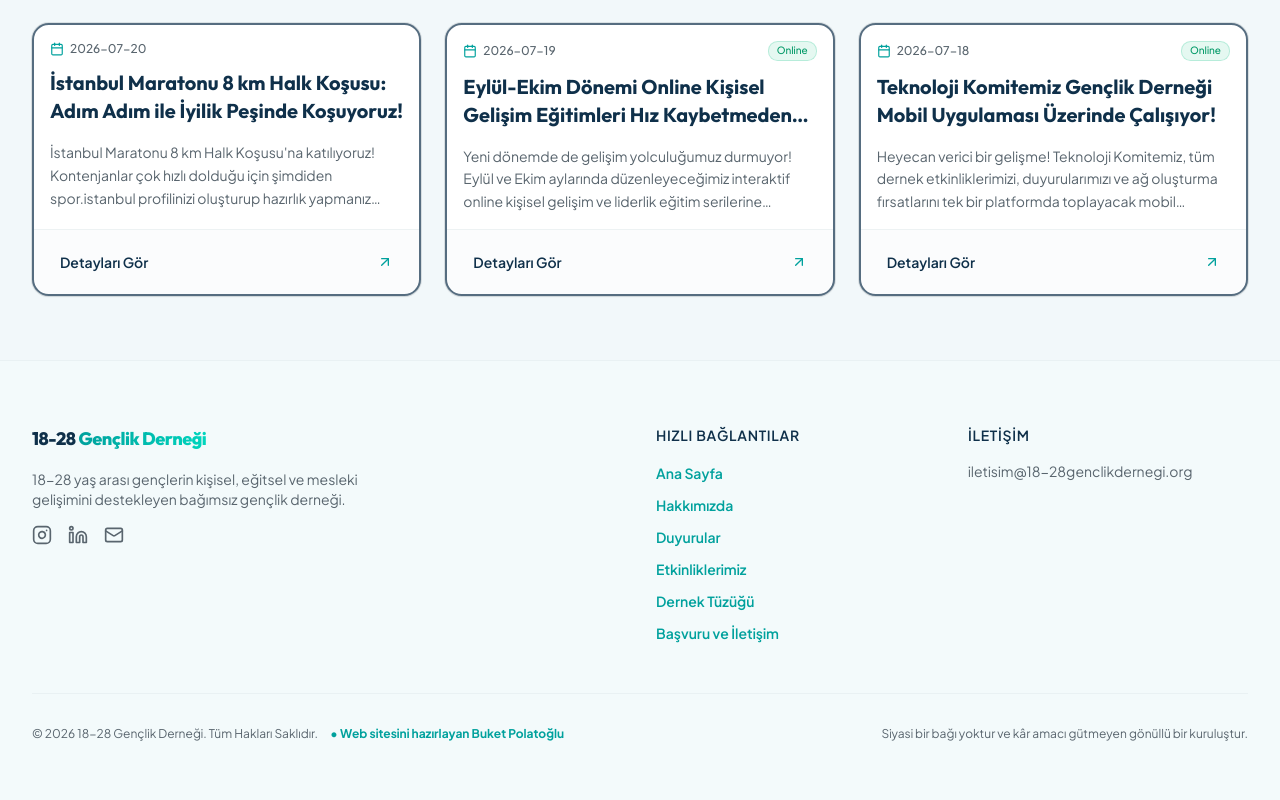
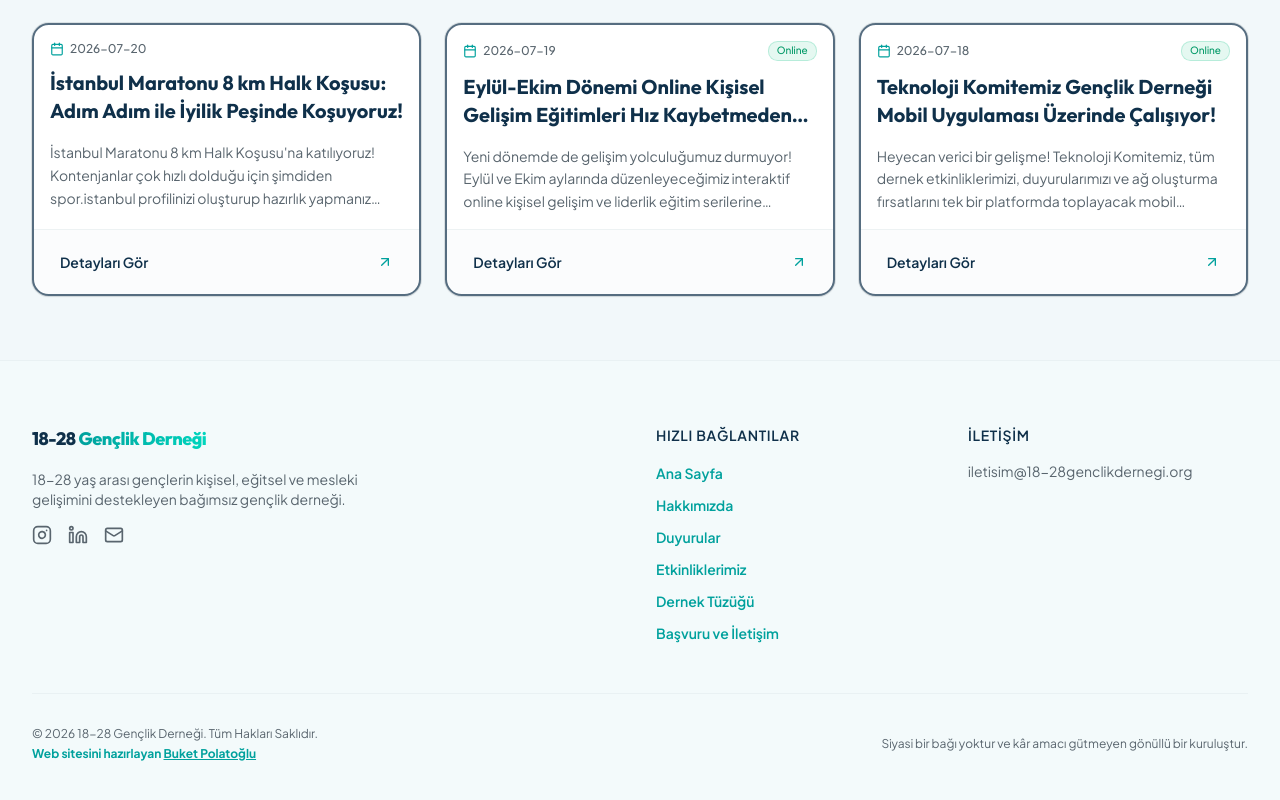
Before and after one commit to buketpolatoglu1-create/dernekweb, a Next.js app: page / in a window 1280 px wide. Shown: the part 2826-3626 px from the top of the page. Built offline with nearby package versions, Linux system fonts and the light colour scheme.

Commit message:
Positioned Buket Polatoglu credit under copyright line and added LinkedIn profile link

```diff
--- a/components/layout/Footer.tsx
+++ b/components/layout/Footer.tsx
@@ -109,14 +109,22 @@ export function Footer() {
           </div>
         </div>
 
-        <div className="mt-12 border-t border-border/40 pt-8 flex flex-col md:flex-row justify-between items-center space-y-4 md:space-y-0">
-          <p className="text-xs text-muted-foreground text-center md:text-left">
-            &copy; {currentYear} {siteConfig.name}. {t("footer.rights")}
-            <span className="inline-block md:inline ml-0 md:ml-3 pt-1 md:pt-0 text-accent font-bold">
-              • {language === "en" ? "Website prepared by Buket Polatoğlu" : "Web sitesini hazırlayan Buket Polatoğlu"}
-            </span>
-          </p>
-          <p className="text-xs text-muted-foreground text-center md:text-right">
+        <div className="mt-12 border-t border-border/40 pt-8 flex flex-col md:flex-row justify-between items-center gap-4 text-xs text-muted-foreground">
+          <div className="space-y-1 text-center md:text-left">
+            <p>&copy; {currentYear} {siteConfig.name}. {t("footer.rights")}</p>
+            <p className="text-accent font-bold">
+              {language === "en" ? "Website prepared by " : "Web sitesini hazırlayan "}
+              <a
+                href="https://www.linkedin.com/in/buket-polato%C4%9Flu-024893225/"
+                target="_blank"
+                rel="noopener noreferrer"
+                className="underline hover:text-primary transition-colors cursor-pointer"
+              >
+                Buket Polatoğlu
+              </a>
+            </p>
+          </div>
+          <p className="text-center md:text-right">
             Siyasi bir bağı yoktur ve kâr amacı gütmeyen gönüllü bir kuruluştur.
           </p>
         </div>
```
